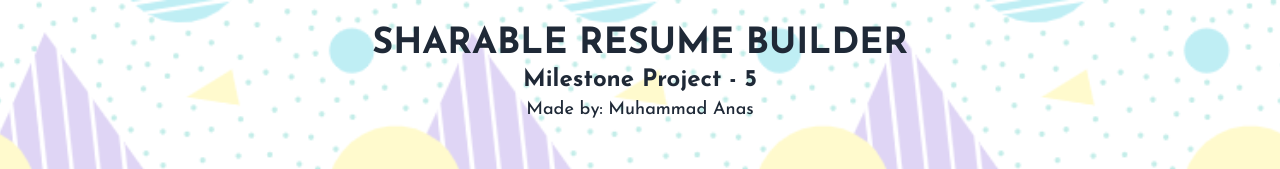
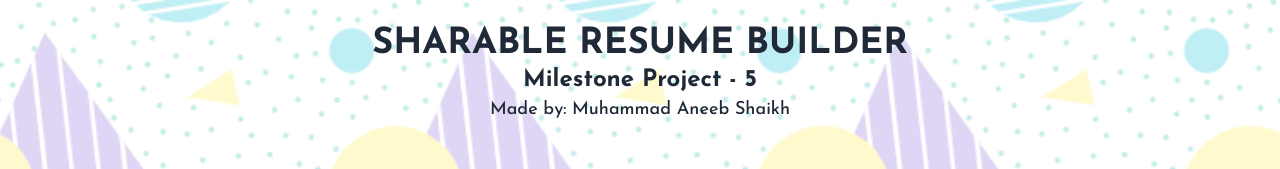
Before and after one commit to M-Aneeb-shaikh/aneeb-sherable-resume, a website built with Vite: page index.html in a window 1280 px wide. Shown: the top 169 px of the page. Built offline with nearby package versions, Linux system fonts and the light colour scheme.

Commit message:
[+] updated name

```diff
--- a/index.html
+++ b/index.html
@@ -18,7 +18,7 @@
         <h2 class="text-center text-2xl font-bold">
             Milestone Project - 5
         </h2>
-        <h4 class="text-center font-medium text-lg">Made by: Muhammad Anas</h4>
+        <h4 class="text-center font-medium text-lg">Made by: Muhammad Aneeb Shaikh</h4>
         <form id="resume-form" class="my-6 sm:mx-8 lg:mx-[350px] p-6 grid grid-cols-1 gap-6 items-center">
             <fieldset
                 class="p-4 flex flex-col w-full h-full gap-2 border-2 border-black rounded-lg bg-white/10 backdrop-blur-md">
```
